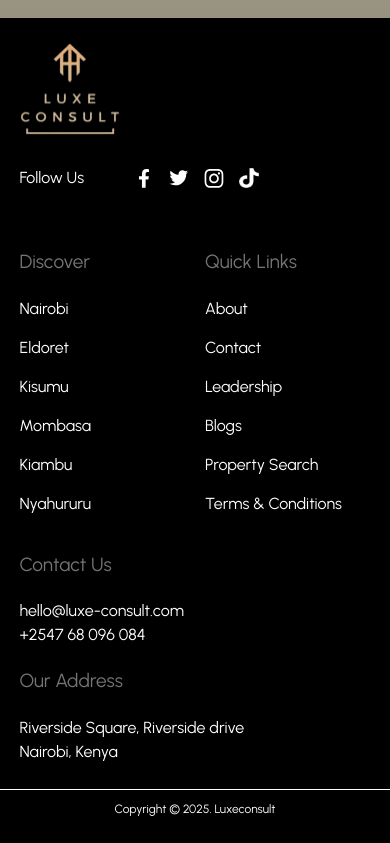
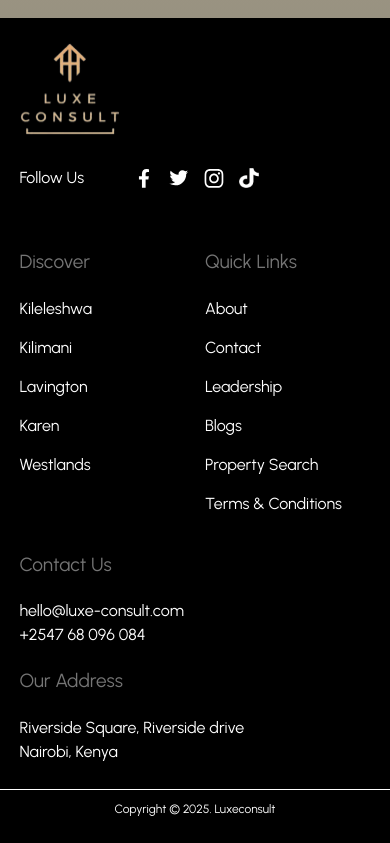
Before and after one commit to manucho4015/luxe-consult-react, a React (Vite) app: page /contact-us in a window 390 px wide. Shown: the part 1673-2516 px from the top of the page. Built offline with nearby package versions, Linux system fonts and the light colour scheme.

Commit message:
final changes

```diff
--- a/src/data/home.ts
+++ b/src/data/home.ts
@@ -37,7 +37,7 @@ export const selectToggles = [
     },
 ]
 
-export const propertyTypes = ['bungalow', 'apartment', 'modern villa', 'townhouse', 'penthouse']
+export const propertyTypes = ['plots', 'furnished', 'unfurnished', 'godown', 'commercial', 'offices', 'duplexes']
 
 export const bedrooms = ['bedsitter', '1 bedroom', '2 bedrooms', '3 bedrooms', '4 bedrooms']
 export const bathrooms = ['1 bathroom', '2 bathrooms', '3 bathrooms', '4 bathrooms']
--- a/src/data/root.ts
+++ b/src/data/root.ts
@@ -47,3 +47,5 @@ export const footerQuickLinks = [
         url: '/'
     },
 ]
+
+export const footerDiscoveryTowns = ['Kileleshwa', 'Kilimani', 'Lavington', 'Karen', 'Westlands']
--- a/src/pages/home/sections/Banner.tsx
+++ b/src/pages/home/sections/Banner.tsx
@@ -7,7 +7,7 @@ import { propertyTypes, bedrooms } from '../../../data/home'
 
 const Banner = () => {
     const [isActive, setIsActive] = useState('buy')
-    const [propertyType, setPropertyType] = useState('bungalow')
+    const [propertyType, setPropertyType] = useState('plots')
     const [showPropertyDropdown, setShowPropertyDropdown] = useState(false)
     const [bedroomState, setBedroomState] = useState('1 bedroom')
     const [showBedroomsDropdown, setShowBedroomsDropdown] = useState(false)
--- a/src/root.tsx
+++ b/src/root.tsx
@@ -4,7 +4,7 @@ import { motion } from 'framer-motion'
 import { Link, useNavigate } from "react-router"
 
 // data
-import { navbarLinks, footerQuickLinks } from './data/root'
+import { navbarLinks, footerQuickLinks, footerDiscoveryTowns } from './data/root'
 
 const Root = () => {
     const navigate = useNavigate()
@@ -68,8 +68,8 @@ const Root = () => {
                         )
                     }
 
-                    <div className="hidden lg:flex items-center justify-between w-[13%]">
-                        <img src="/call.svg" alt="Logo" className="h-[20px] w-[20px] " />
+                    <div className="hidden lg:flex items-center w-[15%] min-w-fit">
+                        <img src="/call.svg" alt="Logo" className="h-[20px] w-[20px] mr-[5px] " />
                         <p className="text-[16px]">+2547 68 096 084</p>
                     </div>
                     <motion.button onClick={() => navigate('/contact-us')} whileTap={{ scale: .95 }} className="hidden md:inline-block border-[1px] border-slate-400 h-[42.5px] w-[148.22px] rounded-4xl">
@@ -88,13 +88,21 @@ const Root = () => {
                     {/* social media */}
                     <div className="max-w-[352px] max-h-[40px] h-[15vh] w-[40vh] flex items-center md:m-0 mt-[20px]">
                         <p className='text-white mr-[50px] capitalize'>follow us</p>
-                        <img src="/facebook-white.svg" alt="facebook" className="h-[20px] w-[20px] md:max-w-[9.68px] md:max-h-[15px] md:h-[5vh] md:w-[4.5vh] mr-[15px]" />
-                        <img src="/twitter-white.svg" alt="twitter" className=" h-[20px] w-[20px] md:max-w-[13.51px] md:max-h-[15px] md:h-[5vh] md:w-[4.75vh] mr-[15px]" />
+                        {/* Facebook */}
+                        <a href="https://www.facebook.com/share/16G8qa8oxD/" target="_blank" rel="noopener noreferrer">
+                            <img src="/facebook-white.svg" alt="facebook" className="h-[20px] w-[20px] md:max-w-[9.68px] md:max-h-[15px] md:h-[5vh] md:w-[4.5vh] mr-[15px]" />
+                        </a>
+                        {/* Twitter */}
+                        <a href="https://x.com/LuxeConsult?t=GjE4pvoY3ndYuoBx5DCneQ&s=09" target="_blank" rel="noopener noreferrer">
+                            <img src="/twitter-white.svg" alt="twitter" className="h-[20px] w-[20px] md:max-w-[13.51px] md:max-h-[15px] md:h-[5vh] md:w-[4.75vh] mr-[15px]" />
+                        </a>
 
                         {/* instagram */}
                         <a href="https://www.instagram.com/luxeconsult_ke?utm_source=ig_web_button_share_sheet&igsh=ZDNlZDc0MzIxNw==" target="_blank" rel="noopener noreferrer">
                             <img src="/instagram-white.svg" alt="instagram" className="h-[20px] w-[20px] md:max-w-[12.56px] md:max-h-[15px] md:h-[5vh] md:w-[4.7vh] mr-[15px]" />
                         </a>
+
+                        {/* Tiktok */}
                         <a href="https://www.tiktok.com/@luxe.consult?_t=ZM-8u0qipgX7mI&_r=1" target="_blank" rel="noopener noreferrer">
                             <img src="/tiktok_white.png" alt="TikTok" className="h-[20px] w-[20px] md:max-w-[13.48px] md:max-h-[15px] md:h-[5vh] md:w-[4.77vh] mr-[15px]" />
                         </a>
@@ -121,12 +129,11 @@ const Root = () => {
                     <div className="col-span-1">
                         <h4 className='text-[#FFFFFF75] text-[19px] mb-[20px]'>Discover</h4>
                         <ul className='text-white'>
-                            <li className='mb-[15px]'>Nairobi</li>
-                            <li className='mb-[15px]'>Eldoret</li>
-                            <li className='mb-[15px]'>Kisumu</li>
-                            <li className='mb-[15px]'>Mombasa</li>
-                            <li className='mb-[15px]'>Kiambu</li>
-                            <li className='mb-[15px]'>Nyahururu</li>
+                            {
+                                footerDiscoveryTowns.map((town, index) => (
+                                    <li key={index} className='mb-[15px]'>{town}</li>
+                                ))
+                            }
                         </ul>
                     </div>
 
```
